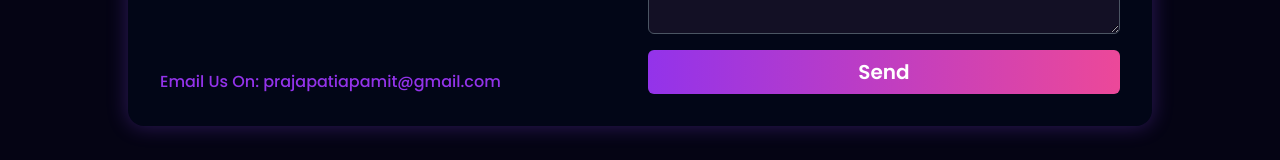
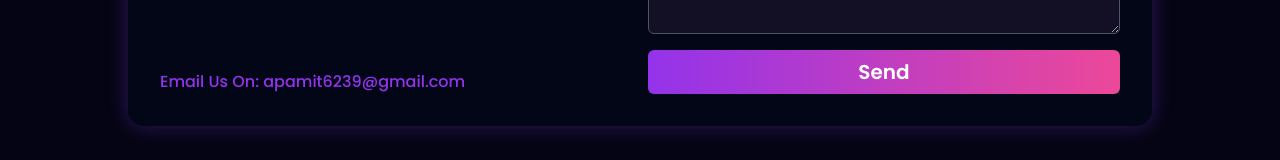
Before and after one commit to amit-prajapati-ap/Portfolio-Amit_Prajapati, a React (Vite) app: page / in a window 1280 px wide. Shown: the part 5453-5613 px from the top of the page. Built offline with nearby package versions, Linux system fonts and the light colour scheme.

Commit message:
fix: Update contact email and improve project modal layout

```diff
--- a/src/components/contact/Contact.jsx
+++ b/src/components/contact/Contact.jsx
@@ -55,7 +55,7 @@ const Contact = () => {
             <h2 className='text-2xl font-semibold'>CONTACT WITH ME 🚀</h2>
             <div className='h-1 w-16 bg-purple-600'></div>
           </div>
-          <p className='font-[500]'>Email Us On: prajapatiapamit@gmail.com</p>
+          <p className='font-[500]'>Email Us On: apamit6239@gmail.com</p>
         </div>
 
         {/* Contact Body  */}
--- a/src/components/projects/Projects.jsx
+++ b/src/components/projects/Projects.jsx
@@ -69,7 +69,7 @@ const Projects = () => {
       {selectedProject && (
         <div className="fixed inset-0 z-50 flex items-center justify-center bg-black bg-opacity-90 p-4">
           <div className="bg-gray-900 rounded-xl shadow-2xl lg:w-full w-[90%] max-w-3xl overflow-hidden relative">
-            <div className="flex justify-end p-4">
+            <div className="flex justify-end px-4 mt-8">
               <button
                 onClick={handleCloseModel}
                 className="text-white text-3xl font-bold hover:text-purple-500"
@@ -83,7 +83,7 @@ const Projects = () => {
                 <img
                   src={selectedProject.image}
                   alt={selectedProject.title}
-                  className="lg:w-full w-[90%] object-contain rounded-xl shadow-2xl"
+                  className="lg:w-full w-[90%] object-cover rounded-xl shadow-2xl"
                 />
               </div>
 
@@ -105,7 +105,7 @@ const Projects = () => {
                     </span>
                   ))}
                 </div>
-                <div className="flex gap-4">
+                <div className="flex gap-4 mb-4">
                   <a
                     href={selectedProject.github}
                     target="_blank"
```
Also changed, not shown: src/assets/work_logo/miniprojects.png.
